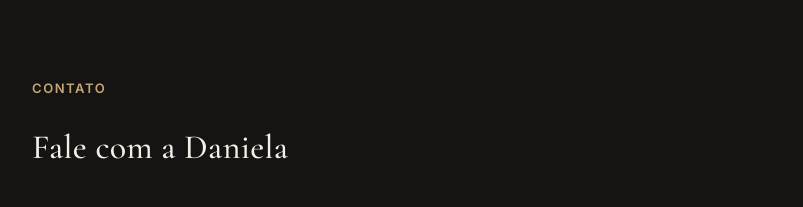
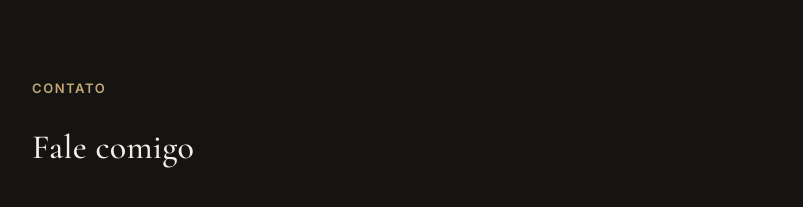
Before and after one commit to adrianacorradi/site-daniela-preview, a plain HTML site: page index.html in a window 1280 px wide. Shown: the part 2900-3107 px from the top of the page, without its empty margins (348-1151 px from the left). Drawn offline with nearby package versions, Linux system fonts and the light colour scheme.

Commit message:
Add files via upload

```diff
--- a/index.html
+++ b/index.html
@@ -532,7 +532,7 @@
 
   <section id="contato">
     <div class="eyebrow">Contato</div>
-    <h2>Fale com a Daniela</h2>
+    <h2>Fale comigo</h2>
     <div class="contato-grid">
       <ul class="contato-list">
         <li>
```
